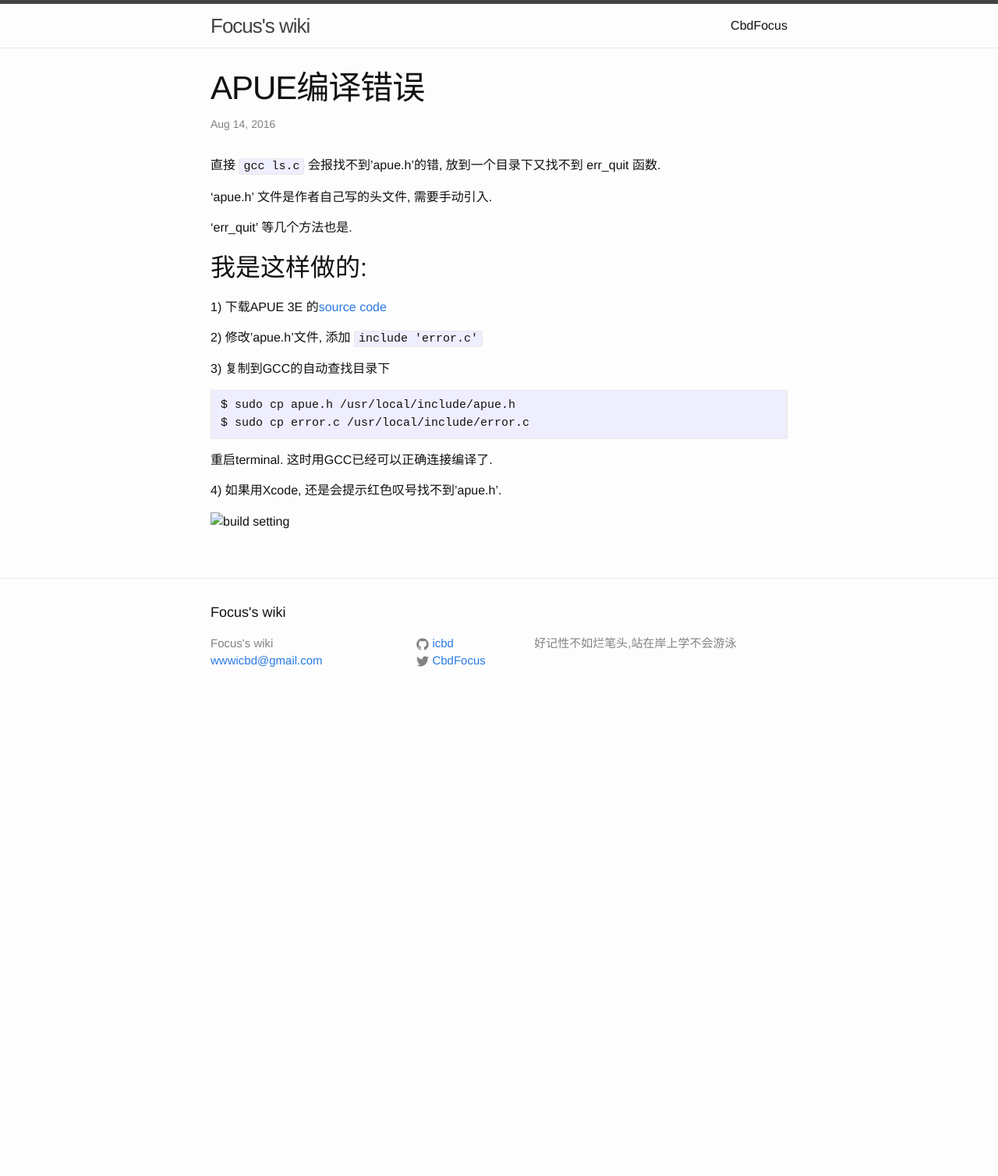
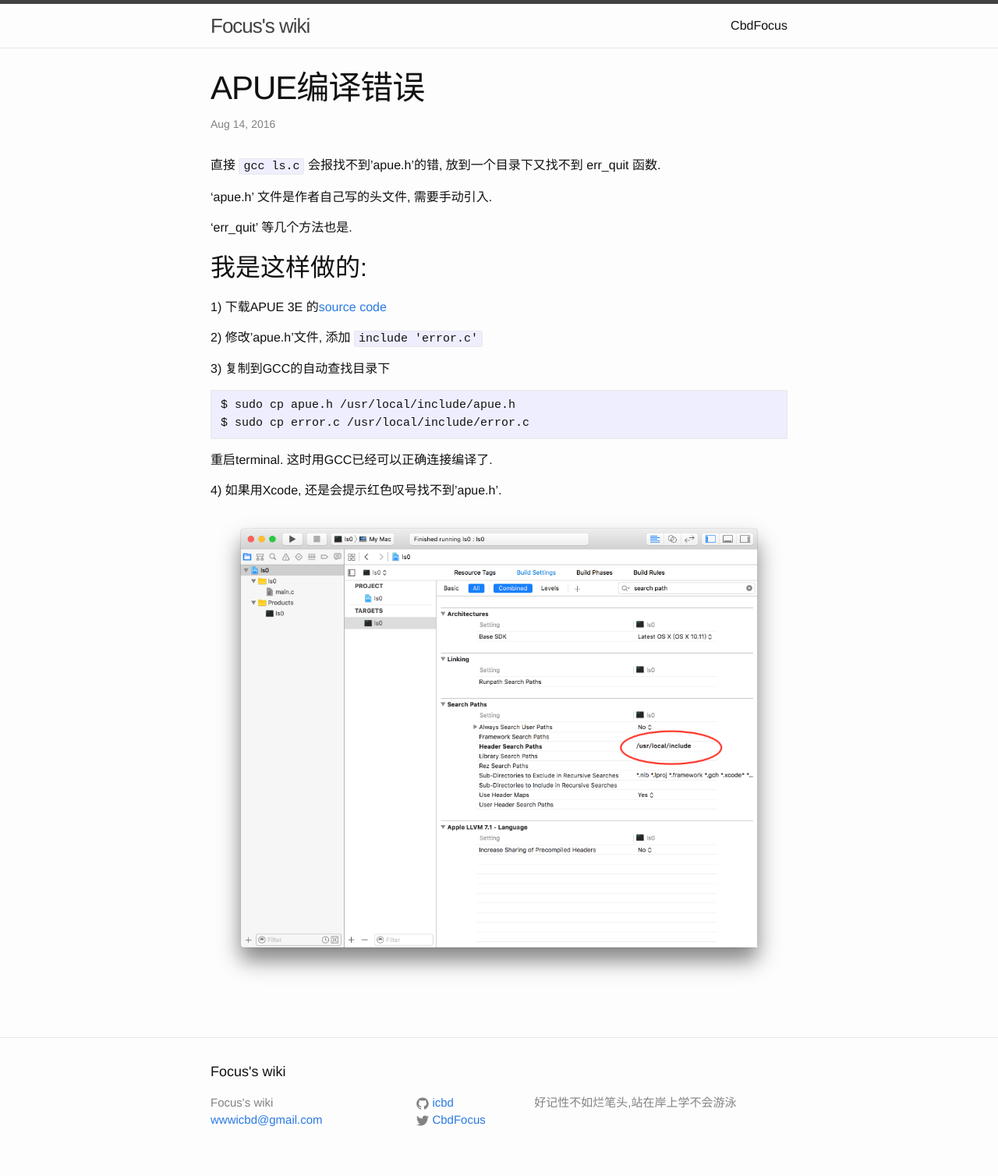
Before and after one commit to icbd/wiki, a Jekyll site: the page built from _posts/2016-08-14-apue-build.md, in a window 1280 px wide. Shown: the whole page at 78% size. Built offline with Jekyll 4.4.1, drawn with Linux system fonts in a browser that asks for light colours; comment, search, counter and statistics services are not loaded; before the commit the page ends 919 px from its top, so only the background shows below that.

Commit message:
change pic md

```diff
--- a/_posts/2016-08-14-apue-build.md
+++ b/_posts/2016-08-14-apue-build.md
@@ -27,4 +27,4 @@ $ sudo cp error.c /usr/local/include/error.c
 
 4) 如果用Xcode, 还是会提示红色叹号找不到'apue.h'.
 
-![build setting](wiki/wiki/buildSetting.png)
+![build setting](/wiki/wiki/buildSetting.png)
```
